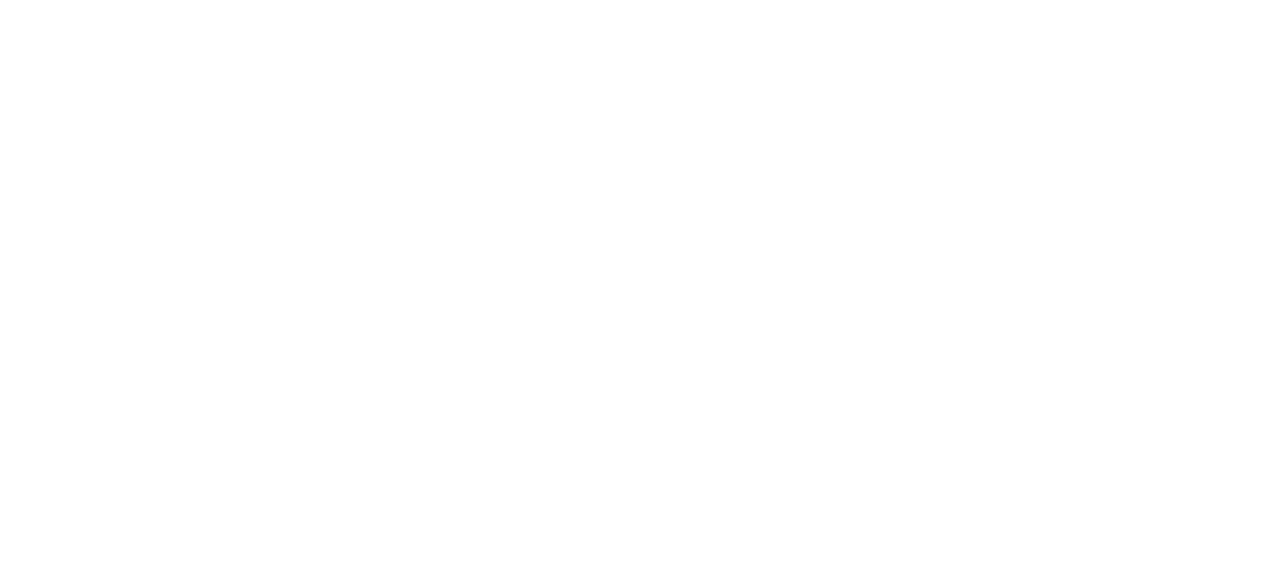
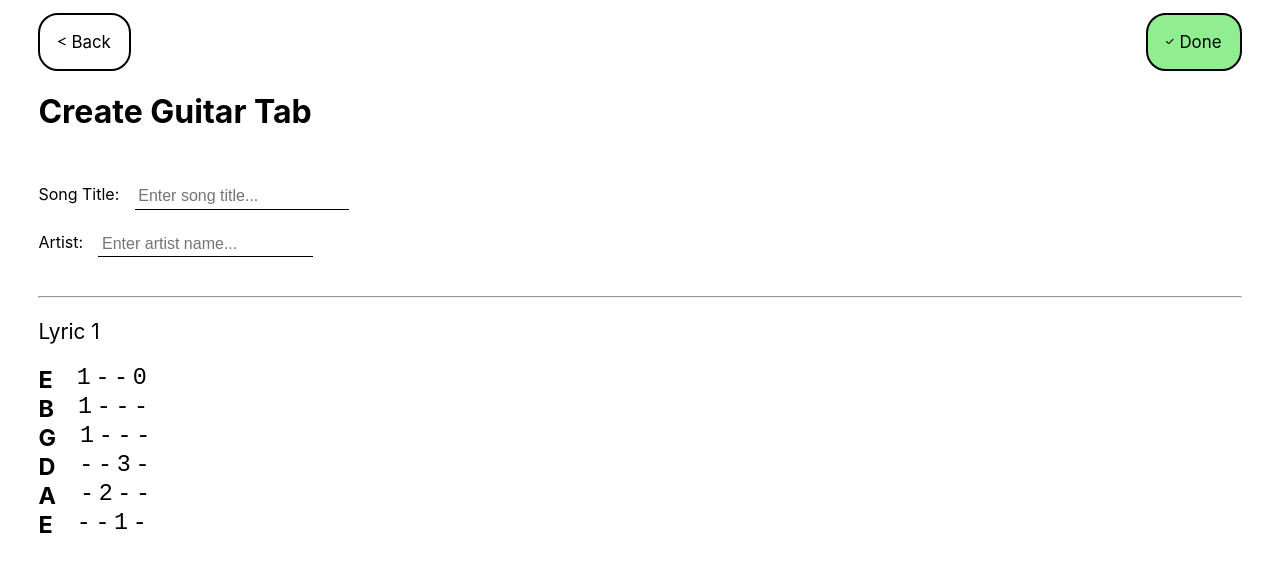
Before and after one commit to nicoletanyt/GuitarTabs, a React (Create React App) app in the folder guitar-tabs/: page /create-tab in a window 1280 px wide. Before the commit this address had no page. Shown: the top 572 px of the page. Built offline with nearby package versions, Linux system fonts and the light colour scheme.

Commit message:
changed file name, added created tabs ui, added edit notes feature

```diff
--- a/guitar-tabs/src/App.js
+++ b/guitar-tabs/src/App.js
@@ -2,8 +2,9 @@
 import "./index.css"
 import Homepage from "./components/Homepage";
 import { BrowserRouter, Routes, Route } from "react-router-dom";
-import TabView from "./components/TabView";
+import SongView from "./components/SongView";
 import { Song } from "./Objects";
+import CreateTab from "./components/CreateTab";
 
 export const context = React.createContext(null);
 
@@ -20,7 +21,8 @@
       <BrowserRouter>
         <Routes>
           <Route path="/" element={<Homepage />} />
-          <Route path="/guitar-tabs/:id" element={<TabView />} />
+          <Route path="/guitar-tabs/:id" element={<SongView />} />
+          <Route path="/create-tab" element={<CreateTab />} />
         </Routes>
       </BrowserRouter>
     </context.Provider>
--- a/guitar-tabs/src/Objects.js
+++ b/guitar-tabs/src/Objects.js
@@ -5,3 +5,10 @@
         this.tabs = tabs
     }
 }
+
+export class Tab {
+    constructor(lyric, notes) {
+        this.lyric = lyric
+        this.notes = notes
+    }
+}
--- /dev/null
+++ b/guitar-tabs/src/components/CreateTab.js
@@ -0,0 +1,64 @@
+import React, { useState } from 'react'
+import TabView from './TabView';
+import { Tab } from '../Objects';
+import { FaLessThan, FaCheck } from "react-icons/fa6";
+import { Link } from 'react-router-dom';
+
+export default function CreateTab() {
+  const [title, setTitle] = useState("");
+  const [artist, setArtist] = useState("");
+
+  // e.g. 4/4 beats
+  // notes are stored as 1--0|----|----|----|----|----. the | indicates a new string, - indicates no note is played. numbers correspond to the fret number
+  // the dash used is — (the 1 em dash)
+  const [tabs, setTabs] = useState([
+    new Tab("Lyric 1", "1--0|1---|1---|--3-|-2--|--1-"),
+  ]);
+
+  return (
+    <div id="create-view">
+      <div id='create-top-bar'>
+        <Link to="/" id="back-btn" className='button'>
+          <FaLessThan />
+          <p>Back</p>
+        </Link>
+        <Link to="/" id="done-btn" className='button'>
+          <FaCheck />
+          <p>Done</p>
+        </Link>
+      </div>
+      <h1>Create Guitar Tab</h1>
+      <br />
+      {/* Input song details */}
+      <div id="song-detail-input">
+        <div>
+          <label htmlFor="title-input">Song Title: </label>
+          <input
+            type="text"
+            id="title-input"
+            value={title}
+            onChange={(ev) => setTitle(ev.target.value)}
+            placeholder="Enter song title..."
+          />
+        </div>
+        <div>
+          <label htmlFor="artist-input">Artist: </label>
+          <input
+            type="text"
+            id="artist-input"
+            value={artist}
+            onChange={(ev) => setArtist(ev.target.value)}
+            placeholder="Enter artist name..."
+          />
+        </div>
+      </div>
+      <br />
+      <hr />
+      <div id="tab-editor">
+        {tabs.map((item, id) => {
+          return <TabView key={id} line={item} />;
+        })}
+      </div>
+    </div>
+  );
+}
--- a/guitar-tabs/src/components/Homepage.js
+++ b/guitar-tabs/src/components/Homepage.js
@@ -1,13 +1,13 @@
 import React, { useEffect, useState } from 'react'
 import Tabbar from './Tabbar'
-import TabList from './TabList'
+import SongList from './SongList'
 
 export default function Homepage() {
 
   return (
     <div id='homepage'>
         <Tabbar/>
-        <TabList/>
+        <SongList/>
     </div>
   )
 }
--- a/guitar-tabs/src/components/Searchbar.js
+++ b/guitar-tabs/src/components/Searchbar.js
@@ -4,7 +4,7 @@
 export default function Searchbar() {
   return (
     <div id="searchbar">
-      <input type="text" id="search-input" />
+      <input type="text" id="search-input" placeholder='Search... '/>
       <div className="search-icon">
         <FaSearch className="icon" />
       </div>
--- a/guitar-tabs/src/components/TabList.js
+++ b/guitar-tabs/src/components/SongList.js
@@ -2,7 +2,7 @@
 import { Link } from 'react-router-dom'
 import { context } from '../App';
 
-export default function TabList() {
+export default function SongList() {
     const { songs } = useContext(context);
 
   return (
--- /dev/null
+++ b/guitar-tabs/src/components/SongView.js
@@ -0,0 +1,16 @@
+import React, { useContext } from "react";
+import { useParams } from "react-router-dom";
+import { context } from "../App";
+
+export default function SongView() {
+  const { id } = useParams();
+  const { songs } = useContext(context);
+  const song = songs[id];
+
+  return (
+    <div id="tabview-wrapper">
+      <h1>{song.title}</h1>
+      <h2>{song.artist}</h2>
+    </div>
+  );
+}
--- a/guitar-tabs/src/components/TabView.js
+++ b/guitar-tabs/src/components/TabView.js
@@ -1,16 +1,81 @@
-import React, { useContext } from "react";
-import { useParams } from "react-router-dom";
-import { context } from "../App";
+import React, { useEffect, useState } from 'react'
 
-export default function TabView() {
-  const { id } = useParams();
-  const { songs } = useContext(context);
-  const song = songs[id];
+export default function TabView({ line }) {
+  // each tab line has 10 notes.
+  // e.g. of notes: "1--0|--1-|--1-|--3-|--2-|-1--"
+
+  const STRINGS = ["E", "B", "G", "D", "A", "E"];
+  const [edit, setEdit] = useState(null)
+  const [noteInput, setNoteInput] = useState("")
+  const [stringNotes, setStringNotes] = useState(line.notes.split("|"));
+
+
+  const changeNote = (ev) => {
+    // change/add note here
+    // add an input box at this place
+    if (edit == null) {
+      let index = ev.target.getAttribute("index");
+      setEdit(index);
+      // if this already had a note, change it to the value of the input
+      console.log(stringNotes[index.split("|")[0]][index.split("|")[1]])
+      if (stringNotes[index.split("|")[0]][index.split("|")[1]] != "-") {
+        setNoteInput(stringNotes[index.split("|")[0]][index.split("|")[1]]);
+      }
+    }
+  }
+
+  const confirmNote = (e) => {
+    e.preventDefault();
+    const row = edit.split("|")[0]
+    const col = edit.split("|")[1]
+
+    const updatedNotes = stringNotes.map((rowArray, rowIndex) =>
+      rowIndex == row
+        ? rowArray.split("").map((value, colIndex) =>
+            colIndex == col ? noteInput : value
+          ).join("")
+        : rowArray
+    );
+
+    // Update the state with the new matrix
+    setStringNotes(updatedNotes);
+    setEdit(null)
+    setNoteInput("")
+  }
+
+  useEffect(() => {
+    console.log(edit)
+  }, [edit])
+
 
   return (
-    <div id="tabview-wrapper">
-      <h1>{song.title}</h1>
-      <h2>{song.artist}</h2>
+    <div>
+      {/* Display Lyric */}
+      <p>{line.lyric}</p>
+      {/* Display Tab */}
+      {STRINGS.map((letter, id) => {
+        const notes = stringNotes[id].split("");
+        console.log(notes);
+        return (
+          <div key={id} className="string-row">
+            <p className="string-letter">{letter}</p>
+            <form onSubmit={confirmNote}>
+              <p className="notes" onClick={(ev) => changeNote(ev)} >
+                {notes.map((note, k) => {
+                  return edit == id + "|" + k ? (
+                    <input onSubmit={confirmNote} key={k} className='note-input' type="text" maxLength={1} onChange={(ev) => setNoteInput(ev.target.value)} value={noteInput} />
+                  ) : (
+                    // if it is 0, then use e has the letter to differentiate between first and last string
+                    <span key={k} index={id + "|" + k}>
+                      {note}
+                    </span>
+                  );
+                })}
+              </p>
+            </form>
+          </div>
+        );
+      })}
     </div>
   );
 }
--- a/guitar-tabs/src/components/Tabbar.js
+++ b/guitar-tabs/src/components/Tabbar.js
@@ -1,16 +1,17 @@
 import React from 'react'
 import Searchbar from './Searchbar'
 import { FaPlus } from "react-icons/fa";
+import { Link } from 'react-router-dom';
 
 export default function Tabbar() {
   return (
-    <div id='tab-bar'>
-        <h1>Guitar Tabs</h1>
-        <Searchbar/>
-        <button id='create-tab-btn'>
-            <FaPlus className='icon'/>
-            <p>Create tabs</p>
-        </button>
+    <div id="tab-bar">
+      <h1>Guitar Tabs</h1>
+      <Searchbar />
+      <Link to="/create-tab" id="create-tab-btn">
+        <FaPlus className="icon" />
+        <p>Create tabs</p>
+      </Link>
     </div>
-  )
+  );
 }
--- a/guitar-tabs/src/index.css
+++ b/guitar-tabs/src/index.css
@@ -64,8 +64,10 @@
   border: 1px solid black;
   border-radius: 5px;
   background-color: lightgray;
-  width: 8%;
+  width: 13%;
   cursor: pointer;
+  text-decoration: none;
+  color: black;
 }
 
 #tablist-wrapper {
@@ -94,7 +96,76 @@
   color: black;
 }
 
-#tabview-wrapper {
+#tabview-wrapper, #create-view {
   padding: 3%;
   padding-top: 1%;
 }
+
+#create-view {
+  height: 100%;
+  box-sizing: border-box;
+}
+#create-top-bar {
+  display: flex;
+  justify-content: space-between;
+}
+.button {
+  display: inline-flex;
+  border-style: none;
+  justify-content: space-evenly;
+  align-items: center;
+  border-radius: 20px;
+  border: 2px solid black;
+  cursor: pointer;
+  text-decoration: none;
+  color: black;
+  height: 5%;
+  font-size: small;
+  padding: 1.5%;
+  padding-top: 0;
+  padding-bottom: 0;
+}
+.button p {
+  padding-left: 10%;
+}
+#done-btn {
+  background-color: lightgreen;
+}
+#song-detail-input {
+  display: flex;
+  flex-direction: column;
+  width: 30%;
+}
+#song-detail-input input {
+  padding: 1%;
+  font-size: 1em;
+  margin: 3%;
+  border: none;
+  border-bottom: 1px solid black;
+  outline: none;
+}
+.notes {
+  font-family: 'Courier New', Courier, monospace;
+  letter-spacing: 0.2em;
+  display: inline-flex;
+  align-items: center;
+}
+.string-row {
+  display: flex;
+  font-size: large;
+}
+.string-row p {
+  margin: 0;
+}
+.string-letter {
+  padding-right: 2%;
+  font-weight: bold;
+}
+.note-input {
+  font-family: 'Courier New', Courier, monospace;
+  box-sizing: border-box;
+  width: 0.8em;
+  border: 1px solid black;
+  height: 1em;
+  font-size: 1em;
+}
```
